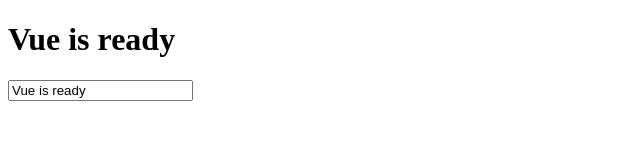
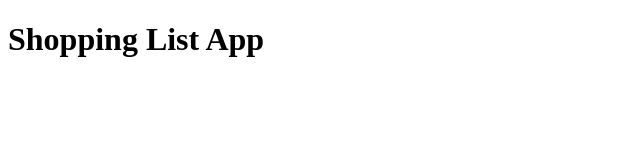
Before and after one commit to letioneill/vue3-basics, a plain HTML site: page index.html in a window 1280 px wide. Shown: the whole page, without its empty margins (0-640 px from the left). Drawn offline with nearby package versions, Linux system fonts and the light colour scheme.

Commit message:
3. template syntax and expressions

```diff
--- a/index.html
+++ b/index.html
@@ -7,15 +7,14 @@
 </head>
 <body>
   <div id="shopping-list">
-    <h1>{{header}}</h1>
-    <input v-model="header" type="text">
+    <h1>{{header || 'Welcome'}}</h1>
   </div>
   <script src="https://unpkg.com/vue@3"></script>
   <script>
     const shoppingList = Vue.createApp({
       data(){
         return {
-          header: "Vue is ready"
+          header: "Shopping List App"
         }
       }
     })
```
